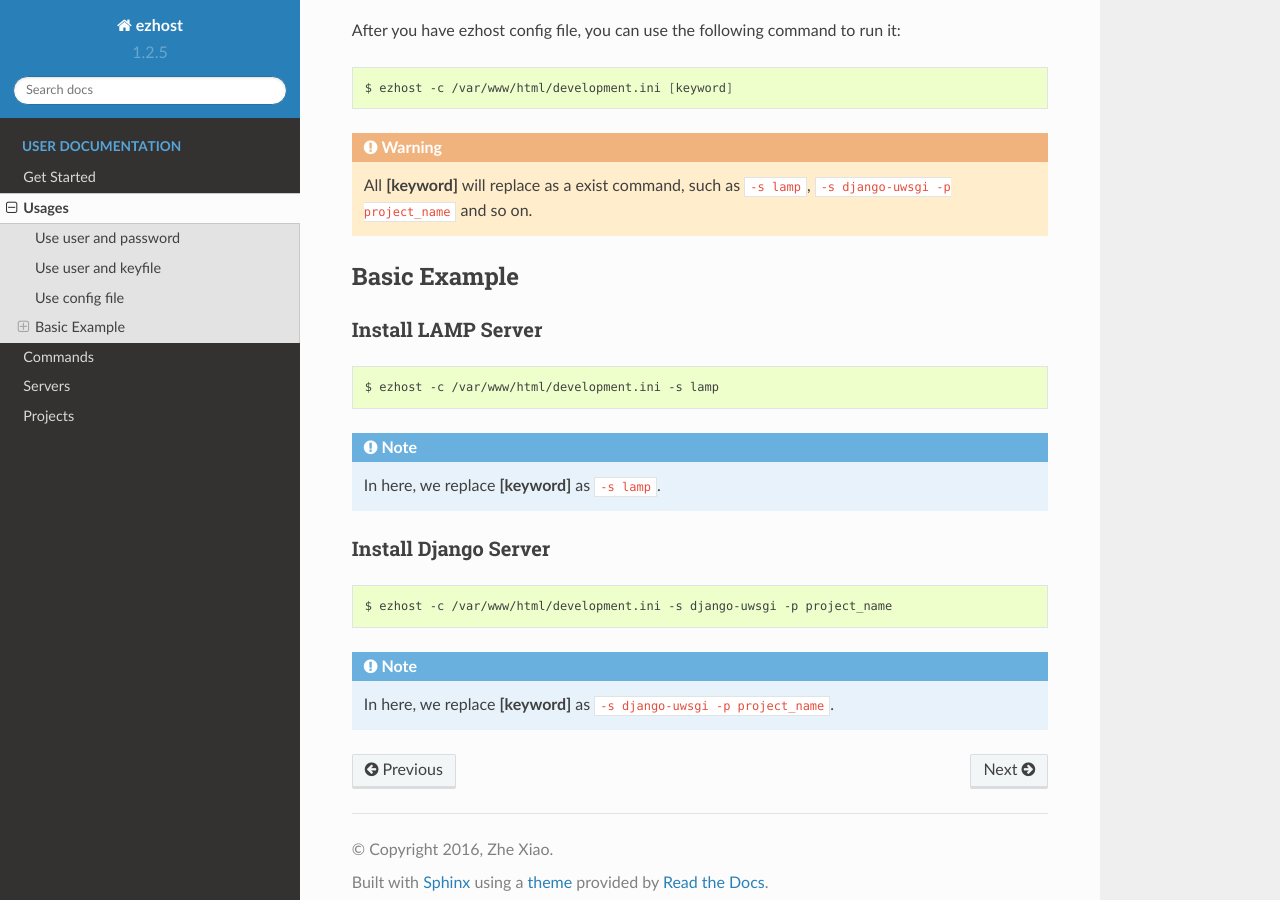
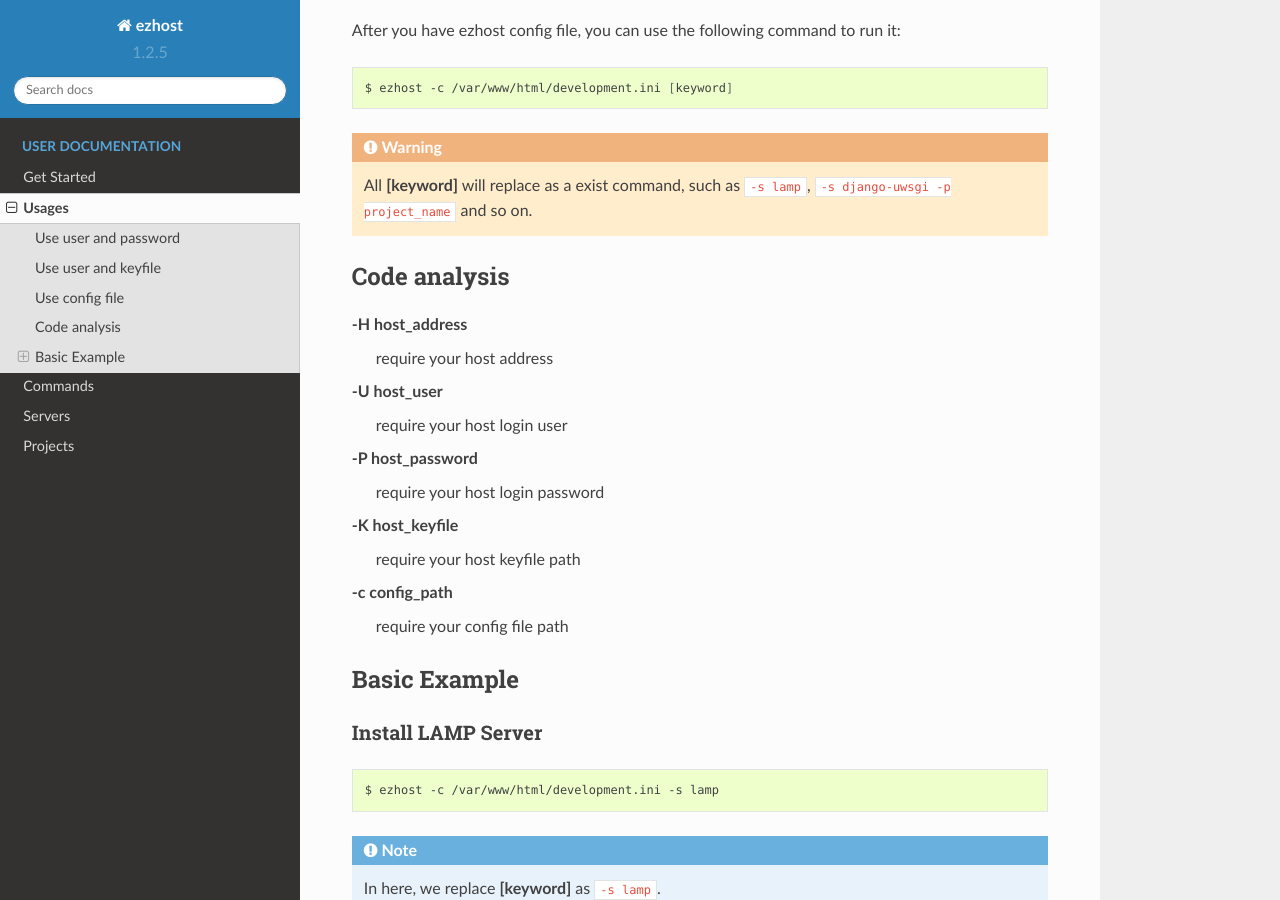
Before and after one commit to zhexiao/ezhost, a Sphinx documentation site: the page built from docs/usage.rst, in a window 1280 px wide and 900 px high, scrolled down 951 px. Built offline with Sphinx 7.4.7 and the Read the Docs theme 2.0.0, drawn with Linux system fonts in a browser that asks for light colours.

Commit message:
change docs

```diff
--- a/docs/usage.rst
+++ b/docs/usage.rst
@@ -48,6 +48,27 @@
 .. warning:: All **[keyword]** will replace as a exist command, such as ``-s lamp``, ``-s django-uwsgi -p project_name`` and so on.
 
 
+Code analysis
+~~~~~~~~~~~~~~~~~~~~~~~
+
+.. glossary::
+
+   -H host_address
+      require your host address
+
+   -U host_user
+      require your host login user
+
+   -P host_password
+      require your host login password
+
+   -K host_keyfile
+      require your host keyfile path
+
+   -c config_path
+      require your config file path
+
+
 Basic Example
 ~~~~~~~~~~~~~~~~~~~~~~~~~~~~~~~~~~~~~~~
 
```
